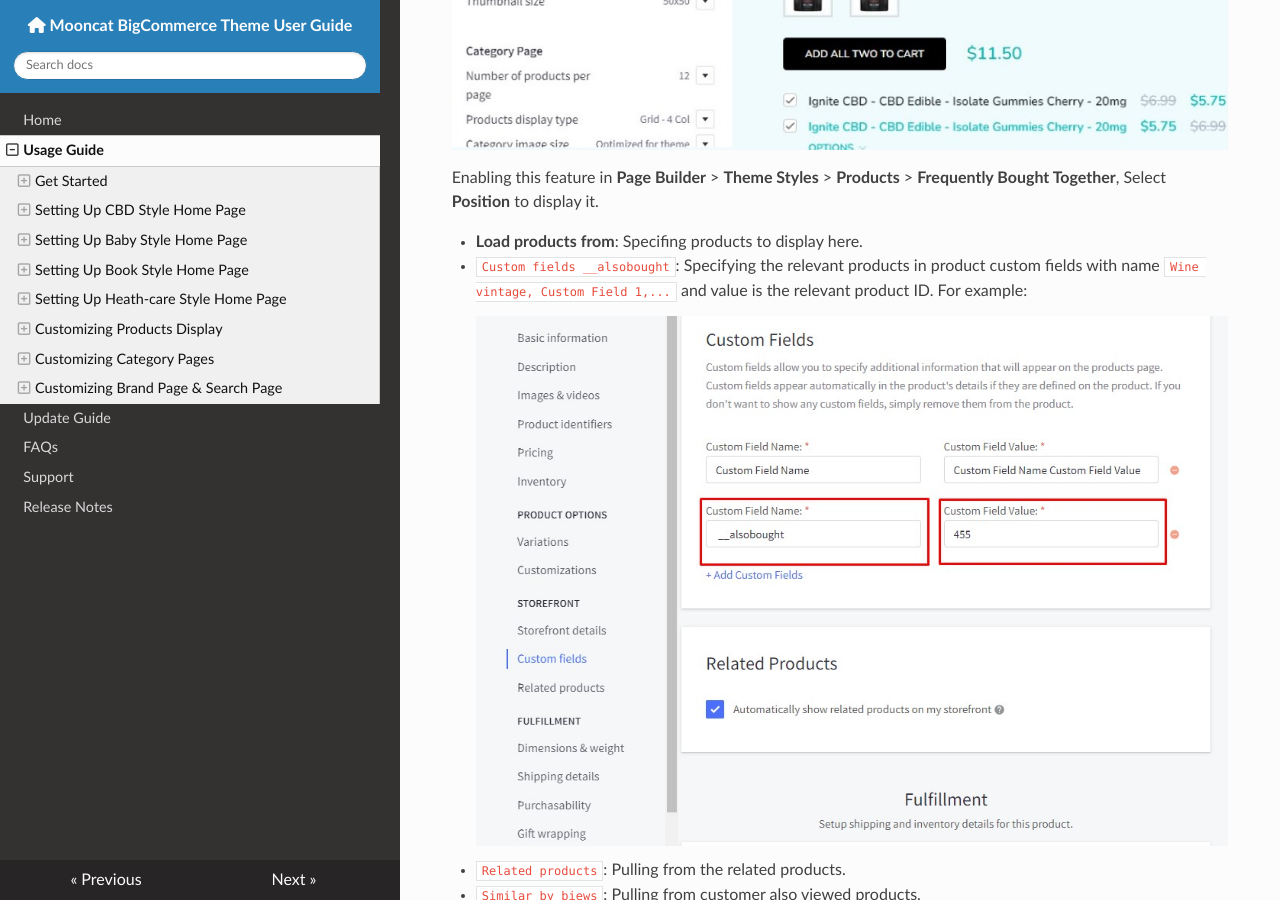
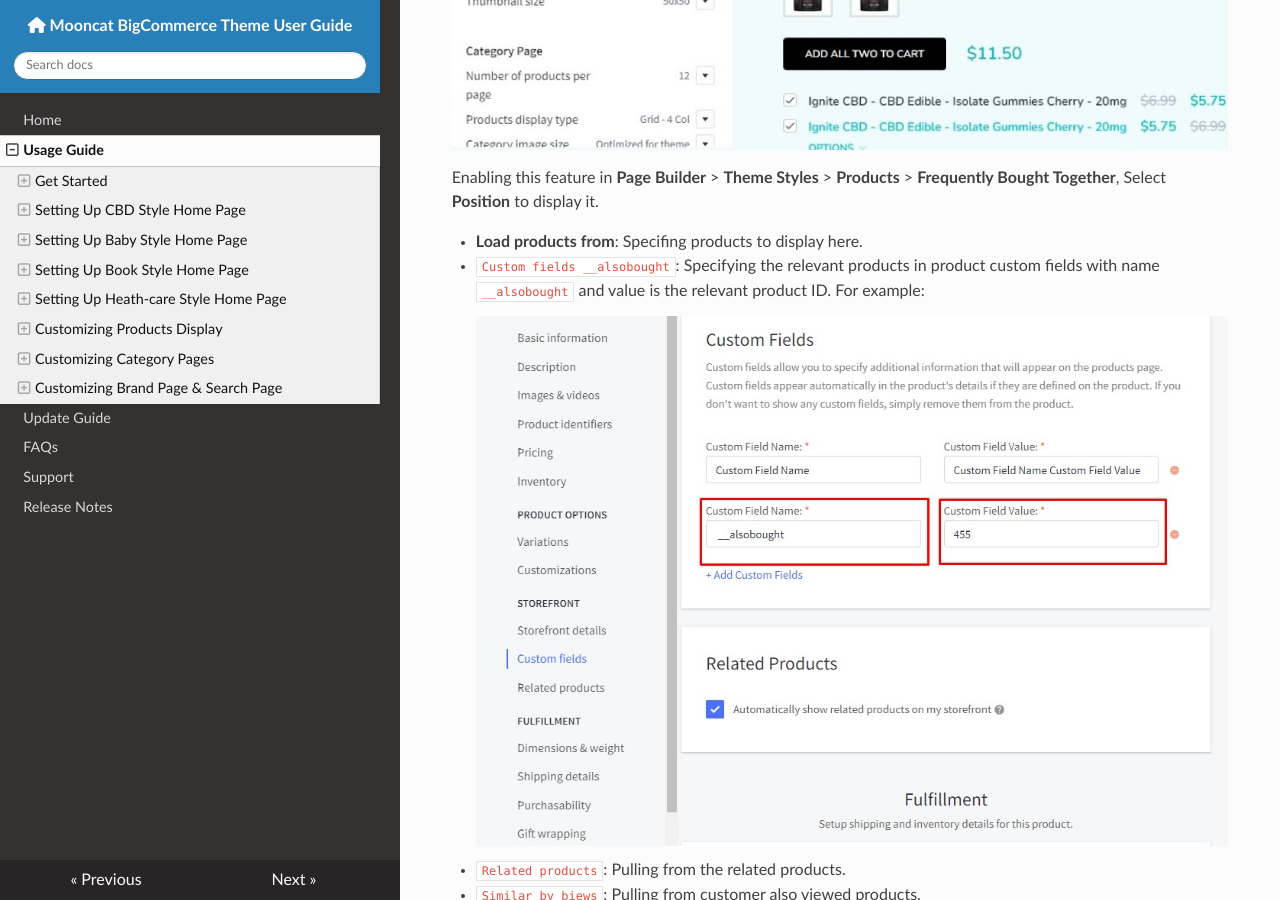
Before and after one commit to allcommerce/bc-inhealth-docs, an MkDocs documentation site: the page built from docs/usage.md, in a window 1280 px wide and 900 px high, scrolled down 31502 px. Built offline with MkDocs 1.6.1, drawn with Linux system fonts in a browser that asks for light colours; nearby versions of some CDN libraries.

Commit message:
add __alsobought

```diff
--- a/docs/usage.md
+++ b/docs/usage.md
@@ -583,7 +583,7 @@ In **Page Builder** > **Theme Styles** > **Products** > **Swatch display type**:
 Enabling this feature in **Page Builder** > **Theme Styles** > **Products** > **Frequently Bought Together**, Select **Position** to display it.
 
 - **Load products from**: Specifing products to display here.
-  - `Custom fields __alsobought`: Specifying the relevant products in product custom fields with name `Wine vintage, Custom Field 1,...` and value is the relevant product ID. For example:
+  - `Custom fields __alsobought`: Specifying the relevant products in product custom fields with name `__alsobought` and value is the relevant product ID. For example:
   ![edit-product-bought-together](img/edit-product-bought-together.jpg)
   - `Related products`: Pulling from the related products.
   - `Similar by biews`: Pulling from customer also viewed products.
```
